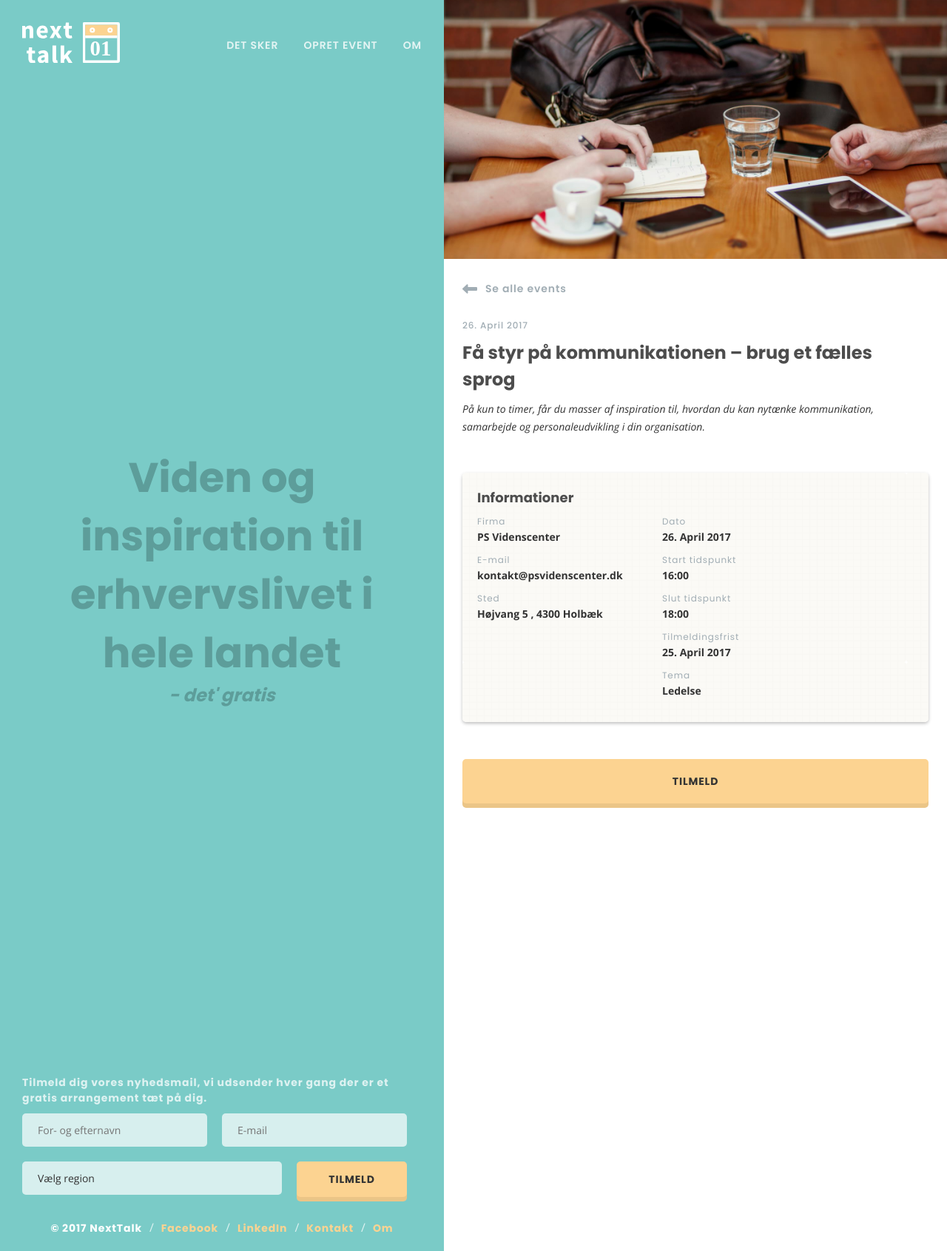
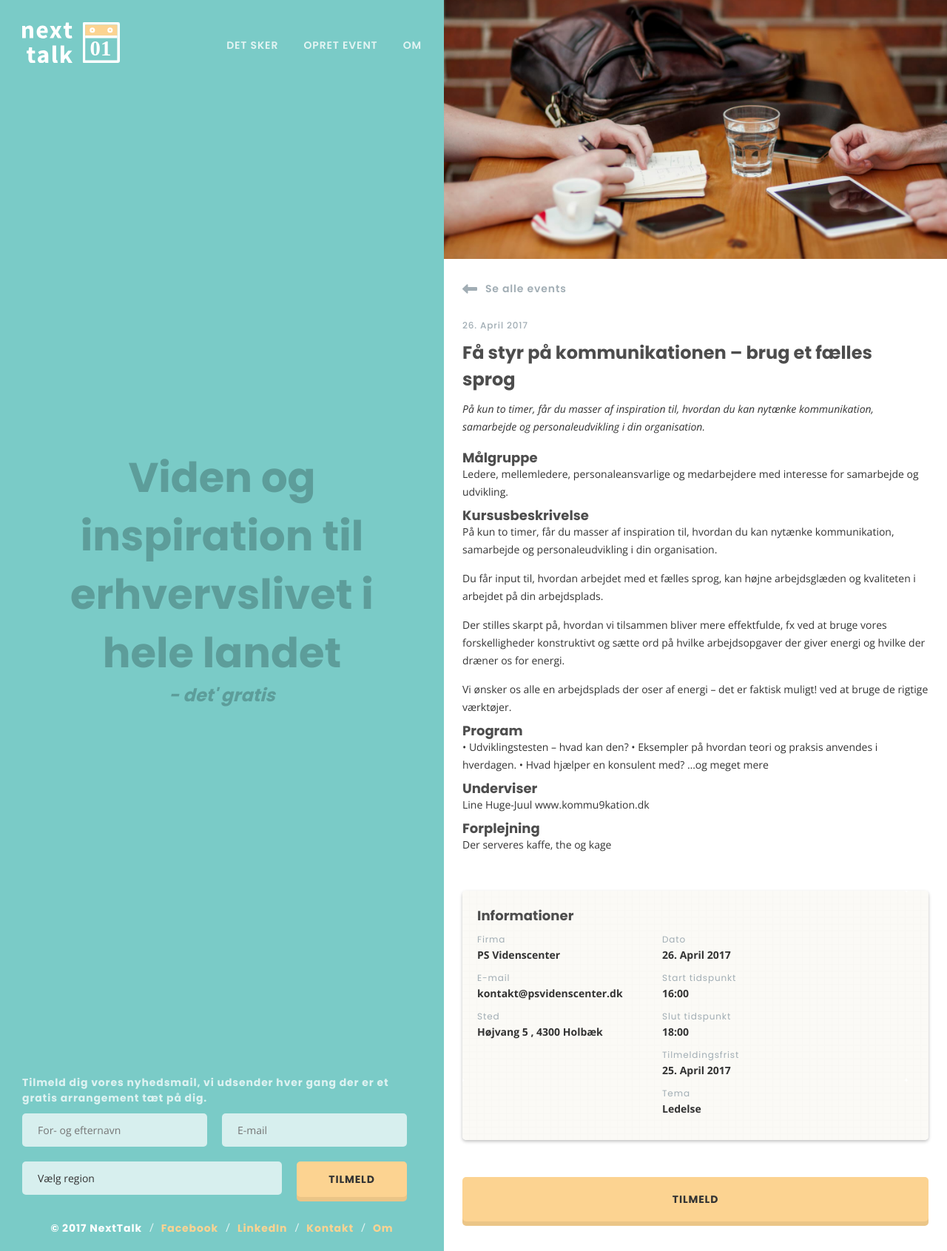
Before and after one commit to nexttalk/nexttalkio-build, a Jekyll site: the page built from _events/fa-styr-pa-kommunikationen-brug-et-faelles-sprog.markdown, in a window 1280 px wide. Shown: the whole page at 74% size. Built offline with Jekyll 4.4.1, drawn with Linux system fonts in a browser that asks for light colours; nearby versions of some CDN libraries.

Commit message:
Updated Fa Styr Pa Kommunikationen Brug Et Faelles Sprog

```diff
--- a/_events/fa-styr-pa-kommunikationen-brug-et-faelles-sprog.markdown
+++ b/_events/fa-styr-pa-kommunikationen-brug-et-faelles-sprog.markdown
@@ -43,3 +43,28 @@ firma_region: Vestsjælland
 event_tilmeldingsfrist: 2017-04-25 00:00:00 Z
 event_tilmeld-link: http://psvidenscenter.dk/begivenhed/gratis-foredrag-faa-styr-paa-kommunikationen-brug-faelles-sprog-2/
 ---
+
+# Målgruppe
+Ledere, mellemledere, personaleansvarlige og medarbejdere med interesse for samarbejde og udvikling.
+
+# Kursusbeskrivelse
+På kun to timer, får du masser af inspiration til, hvordan du kan nytænke kommunikation, samarbejde og personaleudvikling i din organisation.
+
+Du får input til, hvordan arbejdet med et fælles sprog, kan højne arbejdsglæden og kvaliteten i arbejdet på din arbejdsplads.
+
+Der stilles skarpt på, hvordan vi tilsammen bliver mere effektfulde, fx ved at bruge vores forskelligheder konstruktivt og sætte ord på hvilke arbejdsopgaver der giver energi og hvilke der dræner os for energi.
+
+Vi ønsker os alle en arbejdsplads der oser af energi – det er faktisk muligt! ved at bruge de rigtige værktøjer.
+
+# Program
+• Udviklingstesten – hvad kan den?
+• Eksempler på hvordan teori og praksis anvendes i hverdagen.
+• Hvad hjælper en konsulent med?
+…og meget mere
+
+# Underviser
+Line Huge-Juul
+www.kommu9kation.dk
+
+# Forplejning
+Der serveres kaffe, the og kage
```
